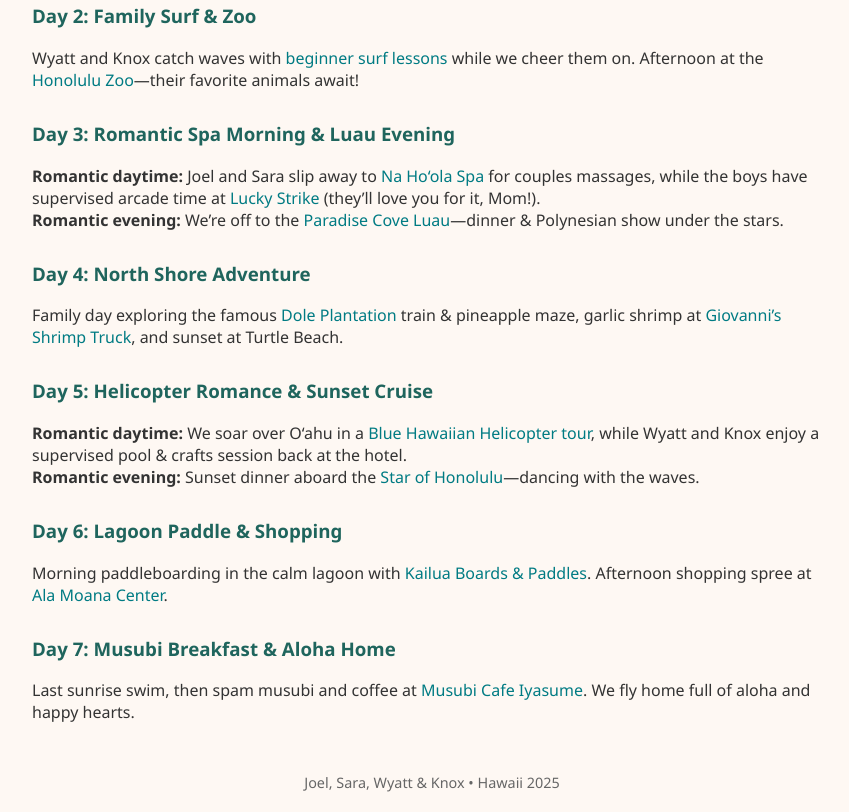
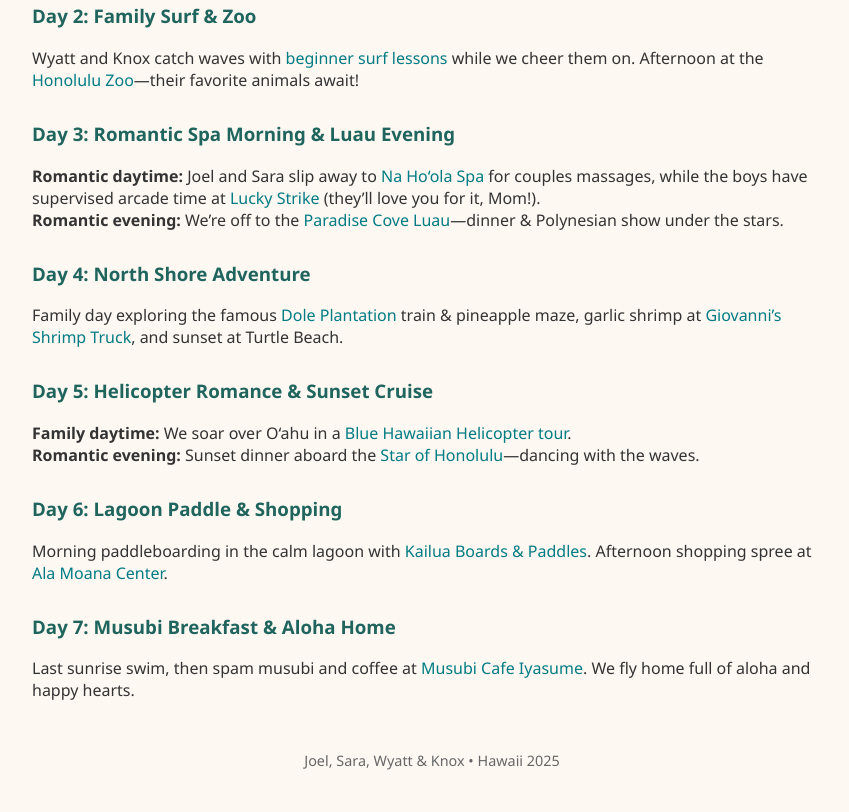
Before and after one commit to BrokenRubbers/Saras-41st-Birthday-Surprise, a plain HTML site: page trip1.html in a window 1280 px wide. Shown: the part 523-1335 px from the top of the page, without its empty margins (208-1057 px from the left). After the commit the page ends 1313 px from the top, so only its background shows below. Drawn offline with Linux system fonts and the light colour scheme.

Commit message:
trip1.html

```diff
--- a/trip1.html
+++ b/trip1.html
@@ -58,7 +58,7 @@
   <div class="day">
     <h3>Day 5: Helicopter Romance & Sunset Cruise</h3>
     <p>
-      <strong>Romantic daytime:</strong> We soar over O‘ahu in a <a href="https://www.bluehawaiian.com/oahu" target="_blank">Blue Hawaiian Helicopter tour</a>, while Wyatt and Knox enjoy a supervised pool & crafts session back at the hotel.<br>
+      <strong>Family daytime:</strong> We soar over O‘ahu in a <a href="https://www.bluehawaiian.com/oahu" target="_blank">Blue Hawaiian Helicopter tour</a>.<br>
       <strong>Romantic evening:</strong> Sunset dinner aboard the <a href="https://www.starofhonolulu.com/dinner-cruises/" target="_blank">Star of Honolulu</a>—dancing with the waves.
     </p>
   </div>
```
